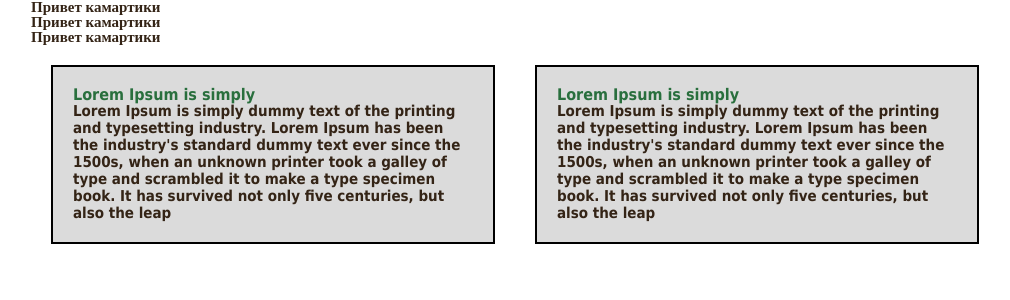
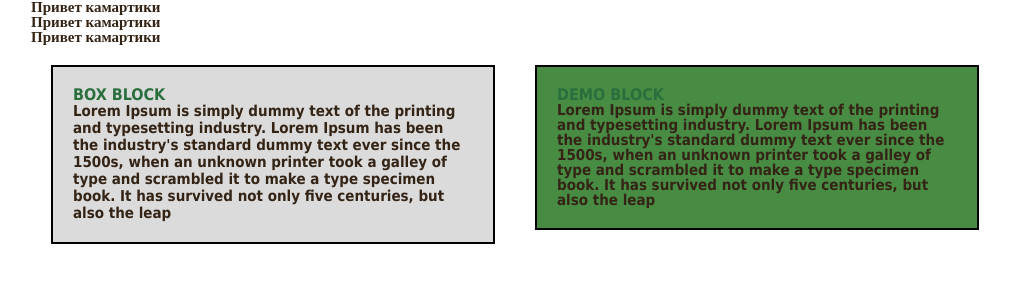
Before and after one commit to Harvester83/mysite, a PHP site: page / in a window 1280 px wide. Shown: the top 300 px of the page, without its empty margins (119-1129 px from the left). Run offline with PHP 8.4, Linux system fonts and the light colour scheme; data that the repository does not hold is empty.

Commit message:
TEST JS Debugger

```diff
--- a/media/css/style.css
+++ b/media/css/style.css
@@ -14,6 +14,16 @@ body {
     background: #dbdbdb;
     margin: 20px;
 
+    padding: 20px;
+    font-family: Tahoma;
+}
+
+#demo {
+    float: left;
+    border: 2px solid #000;
+    width: 400px;
+    background: #488c44;
+    margin: 20px;
     padding: 20px;
     font-family: Tahoma;
 }
--- /dev/null
+++ b/media/js/test.js
@@ -0,0 +1,15 @@
+
+(function(){
+    console.log(12);
+    console.log(11);
+
+    console.log(10);
+    console.log(9);
+    console.log(8);
+    console.log(7);
+    console.log(6);
+    debugger;
+    console.log(5);
+    console.log(4);
+    console.log(3);
+})();
--- a/templates/js.php
+++ b/templates/js.php
@@ -5,17 +5,17 @@
 <p>Привет камартики</p>
 
 <div class="box">
-    <h2>Lorem Ipsum is simply</h2>
+    <h2>BOX BLOCK</h2>
     <p>Lorem Ipsum is simply dummy text of the printing and typesetting industry. Lorem Ipsum has been the industry's
         standard dummy text ever since the 1500s, when an unknown printer took a galley of type and scrambled it to make a
         type specimen book. It has survived not only five centuries, but also the leap</p>
 </div>
 
-<div class="box">
-    <h2>Lorem Ipsum is simply</h2>
+<div id="demo">
+    <h2>DEMO BLOCK</h2>
     <p>Lorem Ipsum is simply dummy text of the printing and typesetting industry. Lorem Ipsum has been the industry's
         standard dummy text ever since the 1500s, when an unknown printer took a galley of type and scrambled it to make a
         type specimen book. It has survived not only five centuries, but also the leap</p>
 </div>
 
-<script src="media/js/test-dom.js"></script>
+<script src="media/js/test.js"></script>
```
